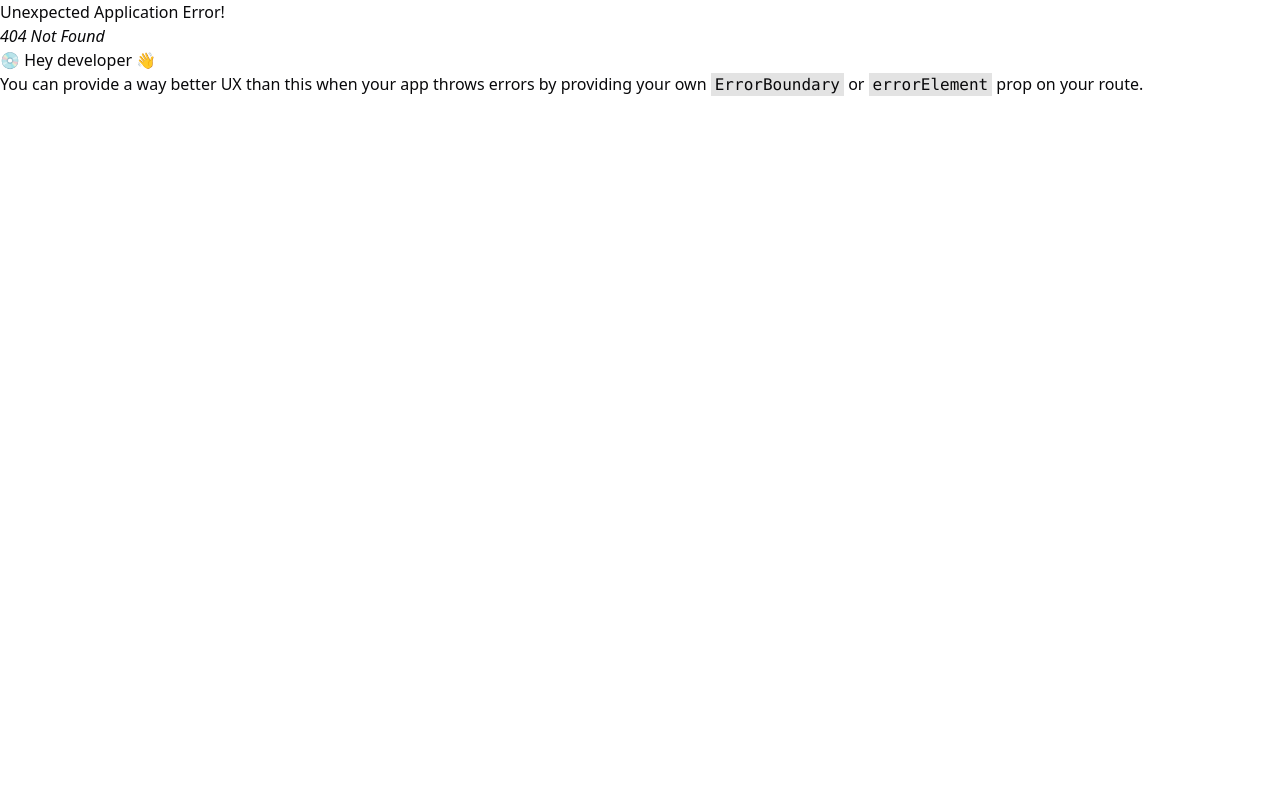
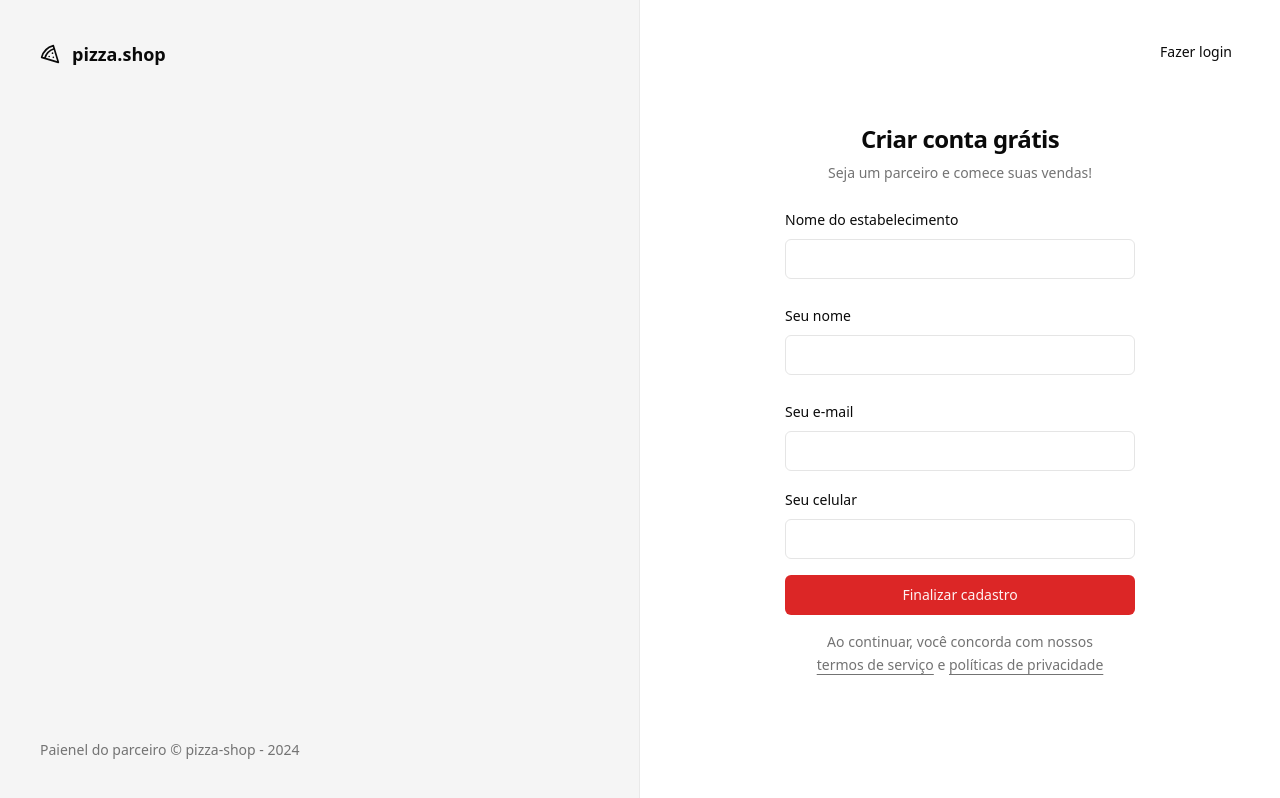
Before and after one commit to joaogkvalho/pizzashop-web, a React app: page /sign-up in a window 1280 px wide. Before the commit this address had no page. Built offline with nearby package versions, Linux system fonts and the light colour scheme; the HTML template or start-up script is replaced by a standard one.

Commit message:
sign-up and sign-in pages implemented

```diff
--- a/src/App.tsx
+++ b/src/App.tsx
@@ -2,6 +2,7 @@
 
 import { Helmet, HelmetProvider } from 'react-helmet-async'
 import { RouterProvider } from 'react-router-dom'
+import { Toaster } from 'sonner'
 
 import { router } from './routes'
 
@@ -9,6 +10,7 @@
   return (
     <HelmetProvider>
       <Helmet titleTemplate="%s | pizza.shop" />
+      <Toaster richColors />
       <RouterProvider router={router} />
     </HelmetProvider>
   )
--- /dev/null
+++ b/src/components/ui/input.tsx
@@ -0,0 +1,24 @@
+import * as React from 'react'
+
+import { cn } from '@/lib/utils'
+
+export type InputProps = React.InputHTMLAttributes<HTMLInputElement>
+
+const Input = React.forwardRef<HTMLInputElement, InputProps>(
+  ({ className, type, ...props }, ref) => {
+    return (
+      <input
+        type={type}
+        className={cn(
+          'flex h-10 w-full rounded-md border border-input bg-background px-3 py-2 text-sm ring-offset-background file:border-0 file:bg-transparent file:text-sm file:font-medium placeholder:text-muted-foreground focus-visible:outline-none focus-visible:ring-2 focus-visible:ring-ring focus-visible:ring-offset-2 disabled:cursor-not-allowed disabled:opacity-50',
+          className,
+        )}
+        ref={ref}
+        {...props}
+      />
+    )
+  },
+)
+Input.displayName = 'Input'
+
+export { Input }
--- /dev/null
+++ b/src/components/ui/label.tsx
@@ -0,0 +1,24 @@
+import * as LabelPrimitive from '@radix-ui/react-label'
+import { cva, type VariantProps } from 'class-variance-authority'
+import * as React from 'react'
+
+import { cn } from '@/lib/utils'
+
+const labelVariants = cva(
+  'text-sm font-medium leading-none peer-disabled:cursor-not-allowed peer-disabled:opacity-70',
+)
+
+const Label = React.forwardRef<
+  React.ElementRef<typeof LabelPrimitive.Root>,
+  React.ComponentPropsWithoutRef<typeof LabelPrimitive.Root> &
+    VariantProps<typeof labelVariants>
+>(({ className, ...props }, ref) => (
+  <LabelPrimitive.Root
+    ref={ref}
+    className={cn(labelVariants(), className)}
+    {...props}
+  />
+))
+Label.displayName = LabelPrimitive.Root.displayName
+
+export { Label }
--- a/src/global.css
+++ b/src/global.css
@@ -2,69 +2,54 @@
 @tailwind components;
 @tailwind utilities;
 
+
 @layer base {
   :root {
     --background: 0 0% 100%;
-    --foreground: 240 10% 3.9%;
-
+    --foreground: 0 0% 3.9%;
     --card: 0 0% 100%;
-    --card-foreground: 240 10% 3.9%;
-
+    --card-foreground: 0 0% 3.9%;
     --popover: 0 0% 100%;
-    --popover-foreground: 240 10% 3.9%;
-
-    --primary: 240 5.9% 10%;
-    --primary-foreground: 0 0% 98%;
-
-    --secondary: 240 4.8% 95.9%;
-    --secondary-foreground: 240 5.9% 10%;
-
-    --muted: 240 4.8% 95.9%;
-    --muted-foreground: 240 3.8% 46.1%;
-
-    --accent: 240 4.8% 95.9%;
-    --accent-foreground: 240 5.9% 10%;
-
+    --popover-foreground: 0 0% 3.9%;
+    --primary: 0 72.2% 50.6%;
+    --primary-foreground: 0 85.7% 97.3%;
+    --secondary: 0 0% 96.1%;
+    --secondary-foreground: 0 0% 9%;
+    --muted: 0 0% 96.1%;
+    --muted-foreground: 0 0% 45.1%;
+    --accent: 0 0% 96.1%;
+    --accent-foreground: 0 0% 9%;
     --destructive: 0 84.2% 60.2%;
     --destructive-foreground: 0 0% 98%;
-
-    --border: 240 5.9% 90%;
-    --input: 240 5.9% 90%;
-    --ring: 240 10% 3.9%;
-
+    --border: 0 0% 89.8%;
+    --input: 0 0% 89.8%;
+    --ring: 0 72.2% 50.6%;
     --radius: 0.5rem;
   }
 
   .dark {
-    --background: 240 10% 3.9%;
+    --background: 0 0% 3.9%;
     --foreground: 0 0% 98%;
-
-    --card: 240 10% 3.9%;
+    --card: 0 0% 3.9%;
     --card-foreground: 0 0% 98%;
-
-    --popover: 240 10% 3.9%;
+    --popover: 0 0% 3.9%;
     --popover-foreground: 0 0% 98%;
-
-    --primary: 0 0% 98%;
-    --primary-foreground: 240 5.9% 10%;
-
-    --secondary: 240 3.7% 15.9%;
+    --primary: 0 72.2% 50.6%;
+    --primary-foreground: 0 85.7% 97.3%;
+    --secondary: 0 0% 14.9%;
     --secondary-foreground: 0 0% 98%;
-
-    --muted: 240 3.7% 15.9%;
-    --muted-foreground: 240 5% 64.9%;
-
-    --accent: 240 3.7% 15.9%;
+    --muted: 0 0% 14.9%;
+    --muted-foreground: 0 0% 63.9%;
+    --accent: 0 0% 14.9%;
     --accent-foreground: 0 0% 98%;
-
     --destructive: 0 62.8% 30.6%;
     --destructive-foreground: 0 0% 98%;
-
-    --border: 240 3.7% 15.9%;
-    --input: 240 3.7% 15.9%;
-    --ring: 240 4.9% 83.9%;
+    --border: 0 0% 14.9%;
+    --input: 0 0% 14.9%;
+    --ring: 0 72.2% 50.6%;
   }
 }
+
 
 @layer base {
   * {
--- a/src/pages/_layouts/auth.tsx
+++ b/src/pages/_layouts/auth.tsx
@@ -1,11 +1,21 @@
+import { Pizza } from 'lucide-react'
 import { Outlet } from 'react-router-dom'
 
 export function AuthLayout() {
   return (
-    <div>
-      <h1>Autenticação</h1>
+    <div className="grid min-h-screen grid-cols-2">
+      <div className="flex h-full flex-col justify-between border-r border-foreground/5 bg-muted p-10 text-muted-foreground">
+        <div className="flex items-center gap-3 text-lg font-medium text-foreground">
+          <Pizza className="h-5 w-5" />
+          <span className="font-semibold">pizza.shop</span>
+        </div>
 
-      <div>
+        <footer className="text-sm">
+          Paienel do parceiro &copy; pizza-shop - {new Date().getFullYear()}
+        </footer>
+      </div>
+
+      <div className="relative flex flex-col items-center justify-center">
         <Outlet />
       </div>
     </div>
--- a/src/pages/auth/sign-in.tsx
+++ b/src/pages/auth/sign-in.tsx
@@ -1,10 +1,71 @@
 import { Helmet } from 'react-helmet-async'
+import { useForm } from 'react-hook-form'
+import { Link } from 'react-router-dom'
+import { toast } from 'sonner'
+import { z } from 'zod'
+
+import { Button } from '@/components/ui/button'
+import { Input } from '@/components/ui/input'
+import { Label } from '@/components/ui/label'
+
+const signInForm = z.object({
+  email: z.string().email(),
+})
+
+type SignInForm = z.infer<typeof signInForm>
 
 export function SignIn() {
+  const {
+    register,
+    handleSubmit,
+    formState: { isSubmitting },
+  } = useForm<SignInForm>()
+
+  async function handleSignIn(data: SignInForm) {
+    try {
+      await new Promise((resolve) => setTimeout(resolve, 2000))
+
+      toast.success('Enviamos um link de autenticação para seu e-mail.', {
+        action: {
+          label: 'Reenviar',
+          onClick: () => handleSignIn(data),
+        },
+      })
+    } catch {
+      toast.error('Credenciais inválidas')
+    }
+  }
+
   return (
     <>
       <Helmet title="Login" />
-      <h1>SignIn</h1>
+      <div className="p-8">
+        <Button variant="ghost" asChild className="absolute right-8 top-8">
+          <Link to="/sign-up">Novo estabelecimento</Link>
+        </Button>
+
+        <div className="flex w-[350px] flex-col justify-center gap-6">
+          <div className="flex flex-col gap-2 text-center">
+            <h1 className="text-2xl font-semibold tracking-tight">
+              Acessar painel
+            </h1>
+            <p className="text-sm text-muted-foreground">
+              Acompanhe suas vendas pelo painel do parceiro
+            </p>
+          </div>
+
+          <form className="space-y-4" onSubmit={handleSubmit(handleSignIn)}>
+            <div className="space-y-2">
+              <Label htmlFor="email">Seu e-mail</Label>
+              <Input id="email" type="email" {...register('email')} />
+            </div>
+
+            <Button disabled={isSubmitting} type="submit" className="w-full">
+              Acessar painel
+            </Button>
+          </form>
+        </div>
+      </div>
     </>
   )
 }
--- /dev/null
+++ b/src/pages/auth/sign-up.tsx
@@ -0,0 +1,108 @@
+import { Helmet } from 'react-helmet-async'
+import { useForm } from 'react-hook-form'
+import { Link, useNavigate } from 'react-router-dom'
+import { toast } from 'sonner'
+import { z } from 'zod'
+
+import { Button } from '@/components/ui/button'
+import { Input } from '@/components/ui/input'
+import { Label } from '@/components/ui/label'
+
+const signUpForm = z.object({
+  restaurantName: z.string(),
+  managerName: z.string(),
+  phone: z.string(),
+  email: z.string().email(),
+})
+
+type SignUpForm = z.infer<typeof signUpForm>
+
+export function SignUp() {
+  const navigate = useNavigate()
+
+  const {
+    register,
+    handleSubmit,
+    formState: { isSubmitting },
+  } = useForm<SignUpForm>()
+
+  async function handleSignUp(data: SignUpForm) {
+    try {
+      console.log(data)
+
+      await new Promise((resolve) => setTimeout(resolve, 2000))
+
+      toast.success('Restaurante cadastrado com sucesso!', {
+        action: {
+          label: 'Login',
+          onClick: () => navigate('/sign-in'),
+        },
+      })
+    } catch {
+      toast.error('Erro ao cadastrar restaurante')
+    }
+  }
+
+  return (
+    <>
+      <Helmet title="Cadastro" />
+      <div className="p-8">
+        <Button variant="ghost" asChild className="absolute right-8 top-8">
+          <Link to="/sign-in">Fazer login</Link>
+        </Button>
+
+        <div className="flex w-[350px] flex-col justify-center gap-6">
+          <div className="flex flex-col gap-2 text-center">
+            <h1 className="text-2xl font-semibold tracking-tight">
+              Criar conta grátis
+            </h1>
+            <p className="text-sm text-muted-foreground">
+              Seja um parceiro e comece suas vendas!
+            </p>
+          </div>
+
+          <div className="space-y-2">
+            <Label htmlFor="restaurantName">Nome do estabelecimento</Label>
+            <Input
+              id="restaurantName"
+              type="text"
+              {...register('restaurantName')}
+            />
+          </div>
+
+          <div className="space-y-2">
+            <Label htmlFor="managerName">Seu nome</Label>
+            <Input id="managerName" type="text" {...register('managerName')} />
+          </div>
+
+          <form className="space-y-4" onSubmit={handleSubmit(handleSignUp)}>
+            <div className="space-y-2">
+              <Label htmlFor="email">Seu e-mail</Label>
+              <Input id="email" type="email" {...register('email')} />
+            </div>
+
+            <div className="space-y-2">
+              <Label htmlFor="phone">Seu celular</Label>
+              <Input id="phone" type="tel" {...register('phone')} />
+            </div>
+
+            <Button disabled={isSubmitting} type="submit" className="w-full">
+              Finalizar cadastro
+            </Button>
+
+            <p className="px-6 text-center text-sm leading-relaxed text-muted-foreground">
+              Ao continuar, você concorda com nossos{' '}
+              <a href="#" className="underline underline-offset-4">
+                termos de serviço
+              </a>{' '}
+              e{' '}
+              <a href="#" className="underline underline-offset-4">
+                políticas de privacidade
+              </a>
+            </p>
+          </form>
+        </div>
+      </div>
+    </>
+  )
+}
--- a/src/routes.tsx
+++ b/src/routes.tsx
@@ -4,6 +4,7 @@
 import { AuthLayout } from './pages/_layouts/auth'
 import { Dashboard } from './pages/app/dashboard'
 import { SignIn } from './pages/auth/sign-in'
+import { SignUp } from './pages/auth/sign-up'
 
 export const router = createBrowserRouter([
   {
@@ -15,6 +16,9 @@
   {
     path: '/',
     element: <AuthLayout />,
-    children: [{ path: '/sign-in', element: <SignIn /> }],
+    children: [
+      { path: '/sign-in', element: <SignIn /> },
+      { path: '/sign-up', element: <SignUp /> },
+    ],
   },
 ])
```
Also changed, not shown: package.json (+6 -1 lines), 1 other file (tests, documents, lock files or other folders).
